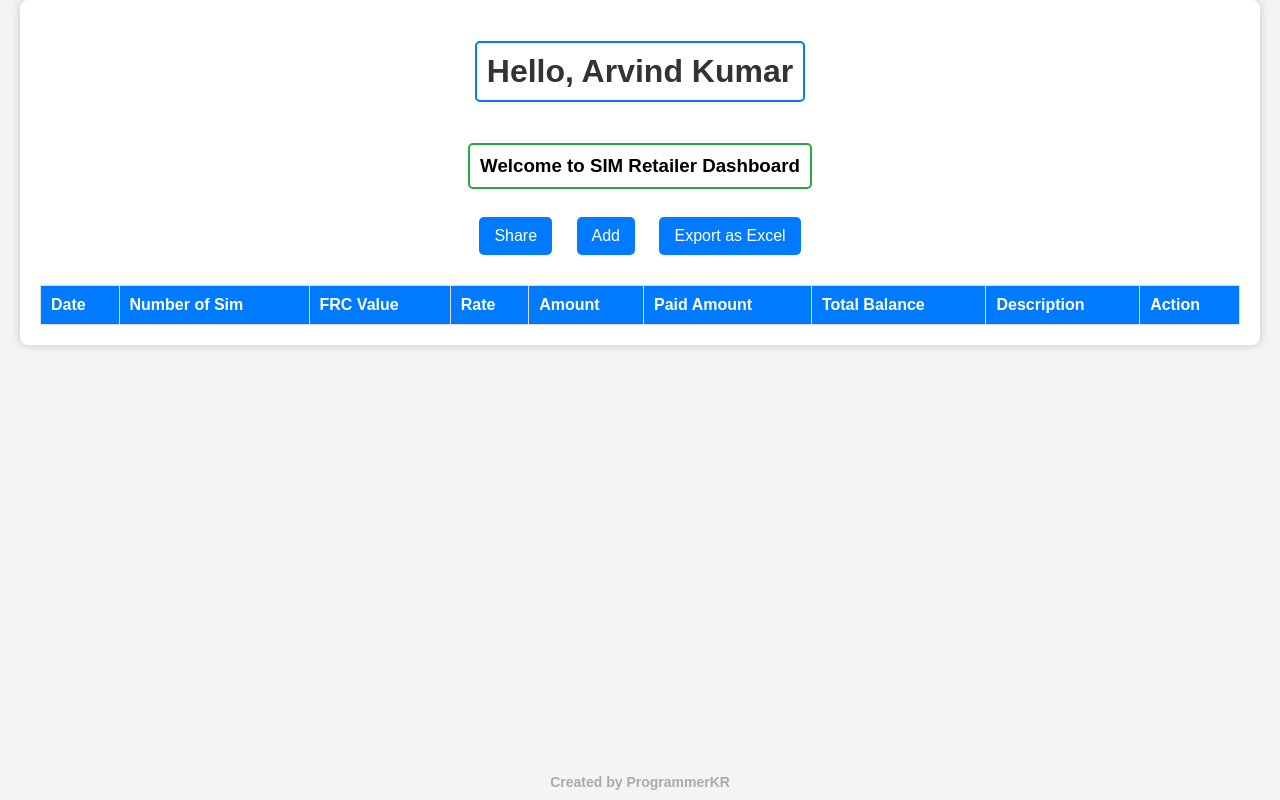
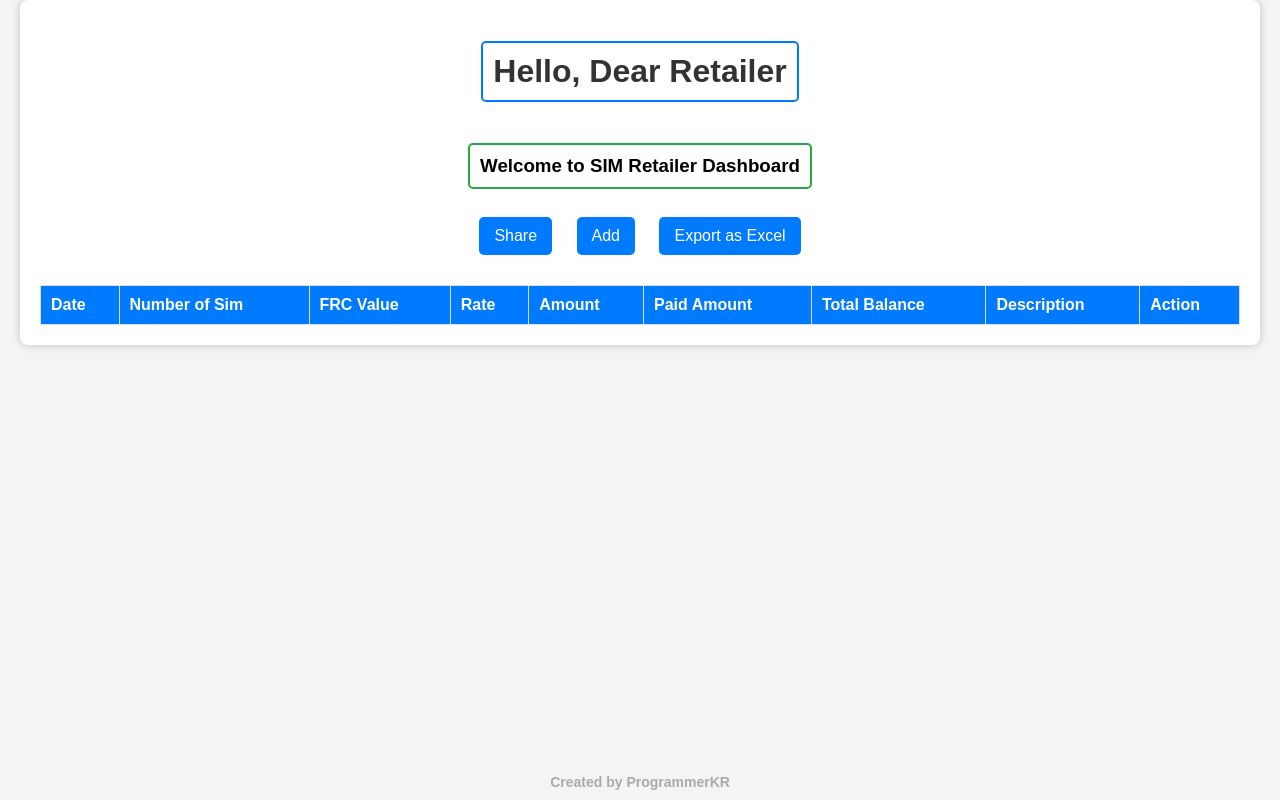
Before and after one commit to DeveloperKR123/Retailer-Dashboard, a plain HTML site: page index.html in a window 1280 px wide. Drawn offline with Linux system fonts and the light colour scheme.

Commit message:
Update index.html

```diff
--- a/index.html
+++ b/index.html
@@ -146,7 +146,7 @@
 
 <div class="container">
 
-    <h1 class="uname">Hello, Arvind Kumar</h1>
+    <h1 class="uname">Hello, Dear Retailer</h1>
     <br>
     <h3 class="wmessage">Welcome to SIM Retailer Dashboard</h3>
     <br>
```
